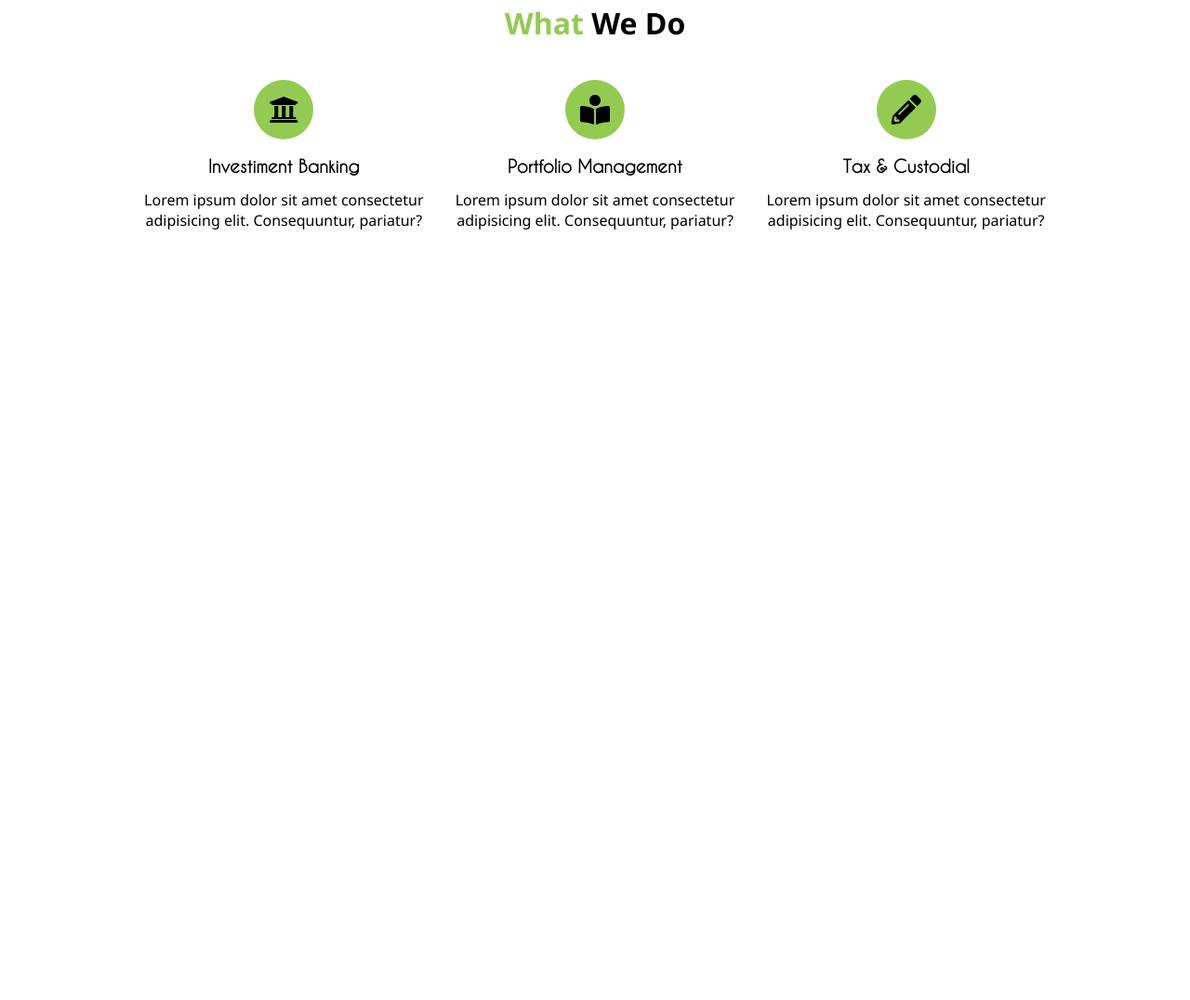
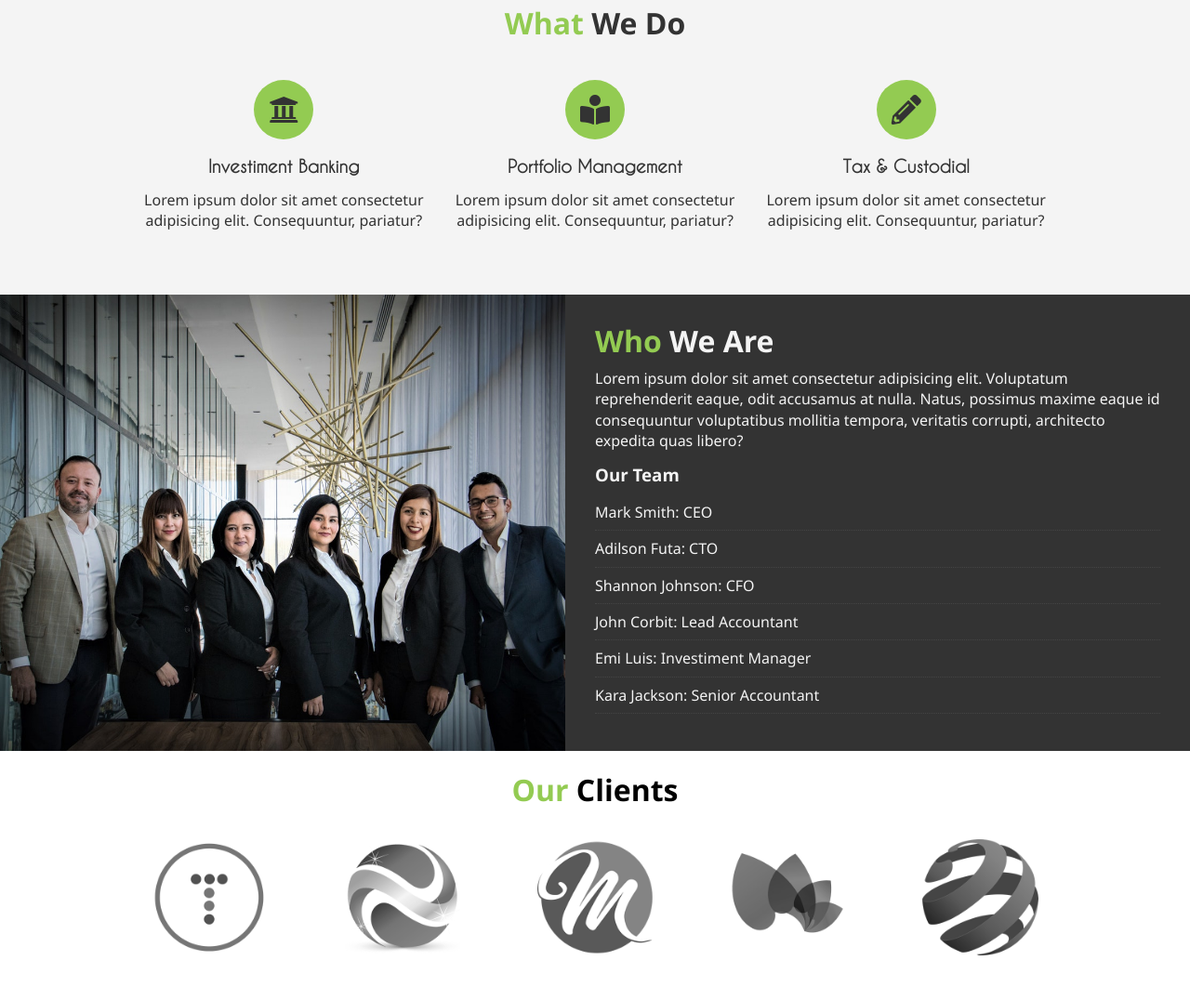
Before and after one commit to adilsonfuta/EdgedLedger, a plain HTML site: page index.html in a window 1280 px wide. Shown: the part 883-1959 px from the top of the page at 93% size. Before the commit the page ends 1200 px from the top, so only its background shows below. Drawn offline with Linux system fonts and the light colour scheme.

Commit message:
fase 5: what we are feito

```diff
--- a/css/estilo.css
+++ b/css/estilo.css
@@ -75,6 +75,16 @@ p{
     color: fff;
 }
 
+.bg-light{
+    background: #f4f4f4;
+    color: #333;
+}
+
+.bg-dark{
+    background: #333;
+    color: #f4f4f4;
+}
+
 
 .container{
     max-width: 1100px;
@@ -88,9 +98,20 @@ p{
 .py-2{  padding: 2rem 0;}
 .py-3{  padding: 3rem 0;}
 
-.py-1{  padding: 1.5rem 0;}
-.py-1{  padding: 1.5rem 0;}
-.py-1{  padding: 1.5rem 0;}
+.p-1{  padding: 1.5rem;}
+.p-2{  padding: 2rem }
+.p-3{  padding: 3rem }
+
+
+.list{
+    margin: 0.5rem 0;
+    list-style: none;
+}
+
+.list li{
+    padding: 0.5rem 0;
+    border-bottom: #444 dotted 1px;
+}
 
 
 
@@ -196,3 +217,33 @@ padding: 1rem;
     padding: 1rem;
     margin-bottom: 1rem;
 }
+
+
+/* section who we are */
+
+#who {
+display: flex;
+}
+
+#who div{
+    flex: 1;
+}
+
+#who .who-img{
+    background: url('/img/people.jpg')
+    no-repeat center center/cover;
+}
+
+
+/* CLIENTS ZONE */
+
+
+#clients .items{
+    display: flex;
+}
+
+#clients .items img{
+    display: block;
+    margin: auto;
+    width: 60%;
+}
--- a/index.html
+++ b/index.html
@@ -97,10 +97,53 @@
         </div>
     </section>
 
+    <!-- WHO WE ARE -->
 
+    <section id="who">
 
+        <div class="who-img"> </div>
 
+        <div class="who-text bg-dark p-2">
 
+            <h2 class="m-heading">
+                <span class="text-primary">Who</span> We Are
+            </h2>
+
+            <p>Lorem ipsum dolor sit amet consectetur adipisicing elit.
+                Voluptatum reprehenderit eaque, odit accusamus at nulla.
+                Natus, possimus maxime eaque id consequuntur voluptatibus
+                mollitia tempora, veritatis corrupti, architecto expedita quas libero?</p>
+
+            <h3>Our Team </h3>
+            <ul class="list">
+                <li>Mark Smith: CEO</li>
+                <li>Adilson Futa: CTO</li>
+                <li>Shannon Johnson: CFO</li>
+                <li>John Corbit: Lead Accountant</li>
+                <li>Emi Luis: Investiment Manager</li>
+                <li>Kara Jackson: Senior Accountant</li>
+            </ul>
+        </div>
+    </section>
+
+    <!-- section client-->
+
+    <section id="clients" class="py-1">
+
+        <div class="container">
+            <h2 class="m-heading text-center">
+                <span class="text-primary">Our</span> Clients
+            </h2>
+                <div class="items py-1">
+                    <div> <img src="./img/logos/logo1.png" alt="client1"></div>
+                    <div> <img src="./img/logos/logo2.png" alt="client2"></div>
+                    <div> <img src="./img/logos/logo3.png" alt="client3"></div>
+                    <div> <img src="./img/logos/logo4.png" alt="client4"></div>
+                    <div> <img src="./img/logos/logo5.png" alt="client5"></div>
+                </div>
+
+        </div>
+    </section>
 
 
 
```
